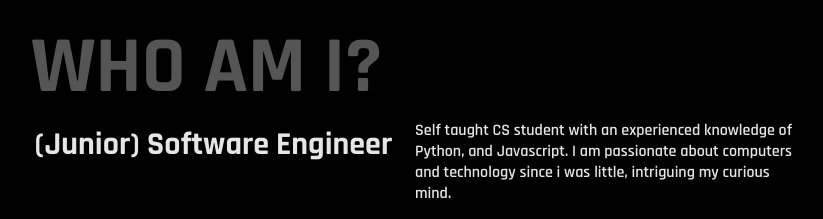
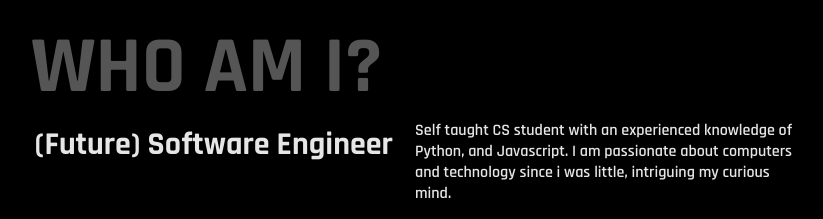
Before and after one commit to NvLL-Zen/porty, a SvelteKit app: page / in a window 1280 px wide. Shown: the part 960-1179 px from the top of the page, without its empty margins (225-1048 px from the left). Built offline with nearby package versions, Linux system fonts and the light colour scheme.

Commit message:
Revised title in about

```diff
--- a/src/components/about.svelte
+++ b/src/components/about.svelte
@@ -4,7 +4,7 @@
 </h1>
 <div class="aboutMain">
     <div class="aboutHalf" id="aboutHalfLeft">
-        <h3 class="jobTitle">(Junior) Software Engineer</h3>
+        <h3 class="jobTitle">(Future) Software Engineer</h3>
         <div class="aboutNav">
             <div>
                 <h3 class="NavDesc">
```
